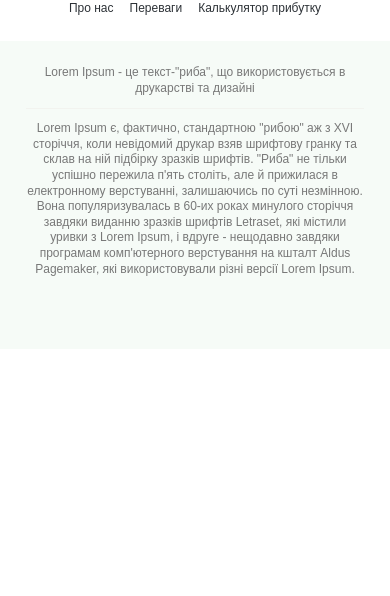
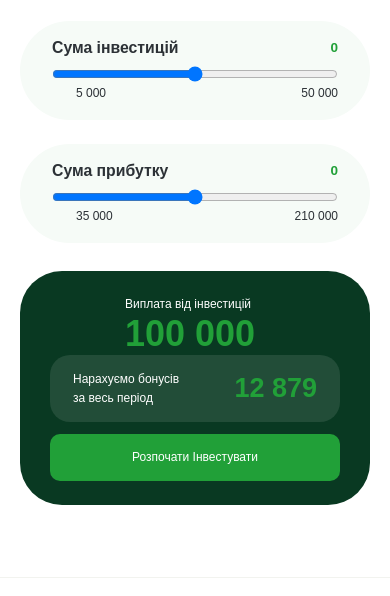
Before and after one commit to DianaKryzhanivska/tt-investment, a website built with Parcel: page src/index.html in a window 390 px wide. Shown: the part 3621-4217 px from the top of the page. Before the commit the page ends 3970 px from the top, so only its background shows below. Built offline with nearby package versions, Linux system fonts and the light colour scheme.

Commit message:
income section mobile

```diff
--- a/src/index.html
+++ b/src/index.html
@@ -12,6 +12,7 @@
       <include src="./partials/hero.html"></include>
       <include src="./partials/about.html"></include>
       <include src="./partials/benefits.html"></include>
+      <include src="./partials/income.html"></include>
     </main>
     <include src="./partials/footer.html"></include>
     <script type="module" src="./index.js"></script>
--- a/src/index.js
+++ b/src/index.js
@@ -0,0 +1 @@
+import './js/income';
--- /dev/null
+++ b/src/js/income.js
@@ -0,0 +1,27 @@
+import { refs } from './refs';
+
+const onInvestInputChange = e => {
+  const value = e.target.value;
+  const investSumElem =
+    e.target.parentElement.querySelector('.income-sum-box p');
+  investSumElem.textContent = value.toString();
+
+  refs.profitInput.value = value * 7.5;
+  const profitElem =
+    refs.profitInput.parentElement.querySelector('.income-sum-box p');
+  profitElem.textContent = refs.profitInput.value;
+};
+
+const onProfitInputChange = e => {
+  const value = e.target.value;
+  const profitElem = e.target.parentElement.querySelector('.income-sum-box p');
+  profitElem.textContent = value.toString();
+
+  refs.investInput.value = value / 7.5;
+  const investSumElem =
+    refs.investInput.parentElement.querySelector('.income-sum-box p');
+  investSumElem.textContent = refs.investInput.value;
+};
+
+refs.investInput.addEventListener('input', onInvestInputChange);
+refs.profitInput.addEventListener('input', onProfitInputChange);
--- a/src/js/refs.js
+++ b/src/js/refs.js
@@ -0,0 +1,4 @@
+export const refs = {
+  investInput: document.getElementById('invest'),
+  profitInput: document.getElementById('profit'),
+};
--- /dev/null
+++ b/src/partials/income.html
@@ -0,0 +1,44 @@
+<section>
+  <div class="container income-container">
+    <div>
+      <h2 class="income-title">Розрахуйте свій прибуток</h2>
+      <ul class="income-input-box">
+        <li class="income-input-item">
+          <div class="income-sum-box">
+            <h3>Сума інвестицій</h3>
+            <p>0</p>
+          </div>
+          <input type="range" id="invest" min="0" max="50000" />
+          <div class="income-amount-box">
+            <p>5 000</p>
+            <p>50 000</p>
+          </div>
+        </li>
+        <li class="income-input-item">
+          <div class="income-sum-box">
+            <h3>Сума прибутку</h3>
+            <p>0</p>
+          </div>
+          <input type="range" id="profit" min="0" max="210000" />
+          <div class="income-amount-box">
+            <p>35 000</p>
+            <p>210 000</p>
+          </div>
+        </li>
+      </ul>
+    </div>
+    <div class="payment-container">
+      <div class="payment-box">
+        <h3 class="payment-title">Виплата від інвестицій</h3>
+        <p class="payment-sum">100 000</p>
+      </div>
+      <div class="bonus-box">
+        <h3 class="bonus-title">Нарахуємо бонусів за весь період</h3>
+        <p class="bonus-sum">12 879</p>
+      </div>
+      <button type="button" class="payment-invest-button">
+        Розпочати Інвестувати
+      </button>
+    </div>
+  </div>
+</section>
--- /dev/null
+++ b/src/сss/layout/income.css
@@ -0,0 +1,125 @@
+.income-container {
+  padding-top: 48px;
+  padding-bottom: 72px;
+  display: flex;
+  flex-direction: column;
+  gap: 28px;
+}
+
+.income-title {
+  color: var(--text-bold, #2c3136);
+  text-align: center;
+  font-size: 27px;
+  font-weight: 600;
+  line-height: 1.3em;
+  margin-bottom: 24px;
+}
+
+.income-input-box {
+  display: flex;
+  flex-direction: column;
+  gap: 24px;
+}
+
+.income-input-item {
+  padding: 18px 32px;
+  border-radius: 65px;
+  background: var(--light-green-bg, #f6fbf7);
+}
+
+.income-input-item input {
+  width: 100%;
+}
+
+.income-sum-box {
+  display: flex;
+  align-items: center;
+  justify-content: space-between;
+  margin-bottom: 10px;
+  font-size: 13.5px;
+  font-weight: 600;
+  line-height: 1.3em;
+}
+
+.income-sum-box h3 {
+  color: var(--text-bold, #2c3136);
+}
+
+.income-sum-box p {
+  color: var(--green, #21a038);
+}
+
+.income-amount-box {
+  display: flex;
+  align-items: center;
+  justify-content: space-between;
+  margin-left: 24px;
+  color: var(--text-bold, #2c3136);
+  font-size: 12px;
+  font-weight: 400;
+  line-height: 1.3em;
+}
+
+.payment-container {
+  padding: 24px 30px;
+  border-radius: 42px;
+  background: var(--dark-green, #093922);
+  display: flex;
+  flex-direction: column;
+  gap: 12px;
+}
+
+.payment-box {
+  width: 140px;
+  margin: 0 auto;
+  display: flex;
+  flex-direction: column;
+  gap: 12px;
+  justify-content: center;
+  line-height: 1.3em;
+}
+
+.payment-title {
+  color: #fff;
+  font-size: 12px;
+  font-weight: 400;
+}
+
+.payment-sum {
+  color: var(--green, #21a038);
+  font-size: 36px;
+  font-weight: 600;
+}
+
+.bonus-box {
+  padding: 15px 23px;
+  border-radius: 20px;
+  background: #224d38;
+  display: flex;
+  align-items: center;
+  justify-content: space-between;
+  line-height: 1.3em;
+}
+
+.bonus-title {
+  width: 119px;
+  color: #fff;
+  font-size: 12px;
+  font-weight: 400;
+}
+
+.bonus-sum {
+  color: var(--green, #21a038);
+  font-size: 27px;
+  font-weight: 600;
+}
+
+.payment-invest-button {
+  background: var(--green, #21a038);
+  padding: 16px 21px;
+  border-radius: 10px;
+  color: #fff;
+  font-size: 12px;
+  font-weight: 400;
+  line-height: 1.3em;
+}
--- a/src/сss/main.css
+++ b/src/сss/main.css
@@ -7,4 +7,5 @@
 @import url('./layout/hero.css');
 @import url('./layout/about.css');
 @import url('./layout/benefits.css');
+@import url('./layout/income.css');
 @import url('./layout/footer.css');
```
